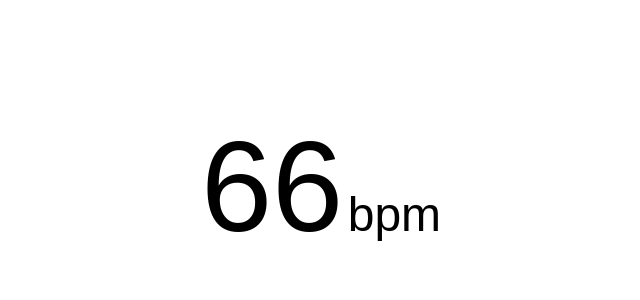
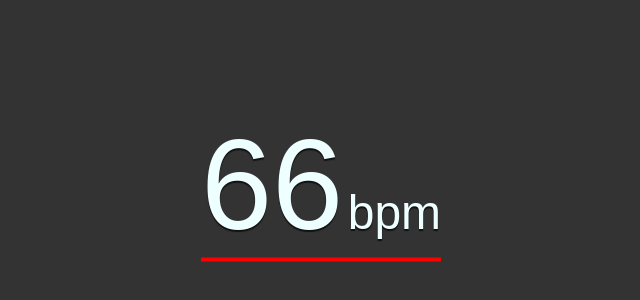
Before and after one commit to hagward/heartbeat, a website: page public/index.html in a window 1280 px wide. Shown: the part 214-514 px from the top of the page, without its empty margins (319-959 px from the left). Drawn offline with Linux system fonts and the light colour scheme.

Commit message:
Add dark background

```diff
--- a/public/index.html
+++ b/public/index.html
@@ -8,12 +8,16 @@
     <style>
         body {
             font-family: sans-serif;
+            background: #333;
         }
         .bpmContainer {
             position: absolute;
             top: 50%;
             left: 50%;
             transform: translate(-50%, -50%);
+            text-shadow: 0 2px 1px #111;
+            color: #EFF;
+            border-bottom: 4px solid red;
         }
         .bpmNumber {
             font-size: 8rem;
```
